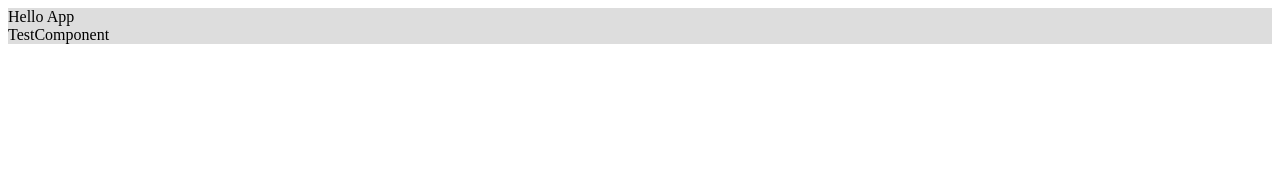
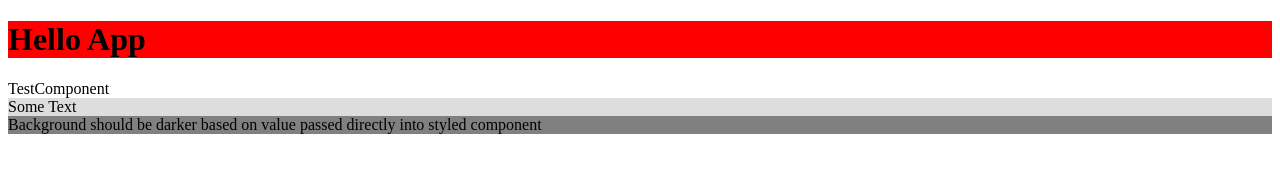
Before and after one commit to DDChiang/react-boilerplate, a React app: page / in a window 1280 px wide. Built offline with nearby package versions, Linux system fonts and the light colour scheme.

Commit message:
add styled components package

```diff
--- a/package.json
+++ b/package.json
@@ -37,6 +37,7 @@
     "redux-devtools": "^3.4.0",
     "sass-loader": "^6.0.6",
     "style-loader": "^0.18.2",
+    "styled-components": "^3.2.5",
     "url-loader": "^0.5.9",
     "uuid": "^3.1.0",
     "webpack": "^3.10.0",
--- a/src/components/TestComponent.js
+++ b/src/components/TestComponent.js
@@ -1,10 +1,17 @@
 import React, { Component } from 'react';
+import styled from 'styled-components';
+
+const Text = styled.div`
+  background: ${ props => props.val > 4 ? 'grey' : '#ddd' }};
+`;
 
 export default class TestComponent extends Component {
   render() {
     return (
       <div>
         TestComponent
+        <Text val={ 3 } >Some Text</Text>
+        <Text val={ 7 } >Background should be darker based on value passed directly into styled component</Text>
       </div>
     );
   }
--- a/src/containers/app.js
+++ b/src/containers/app.js
@@ -1,13 +1,18 @@
 import React, { Component } from 'react';
 import _ from 'lodash';
+import styled from 'styled-components';
 
 import TestComponent from '../components/TestComponent';
+
+const Title = styled.h1`
+  background: red;
+`;
 
 export default class App extends Component {
   render() {
     return (
       <div>
-        Hello App
+        <Title>Hello App</Title>
         <TestComponent />
       </div>
     );
--- a/styles/index.scss
+++ b/styles/index.scss
@@ -1,5 +1 @@
-body {
-  div {
-    background: #ddd;
-  }
-}
+// nothing inside. This will most likely be removed later
```
